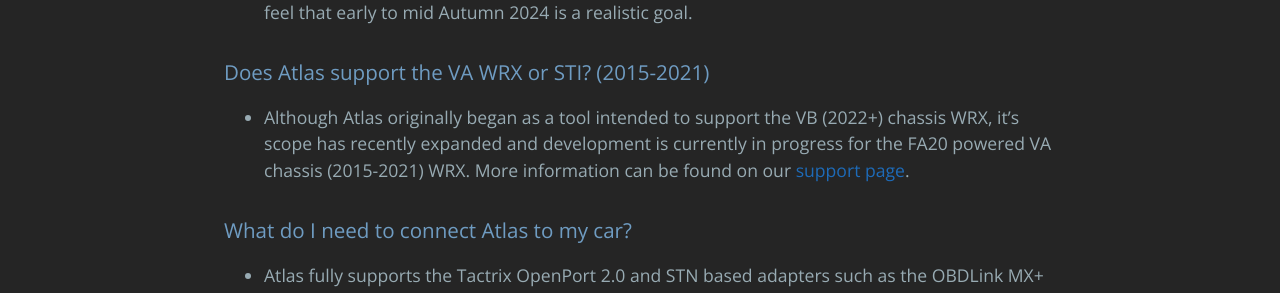
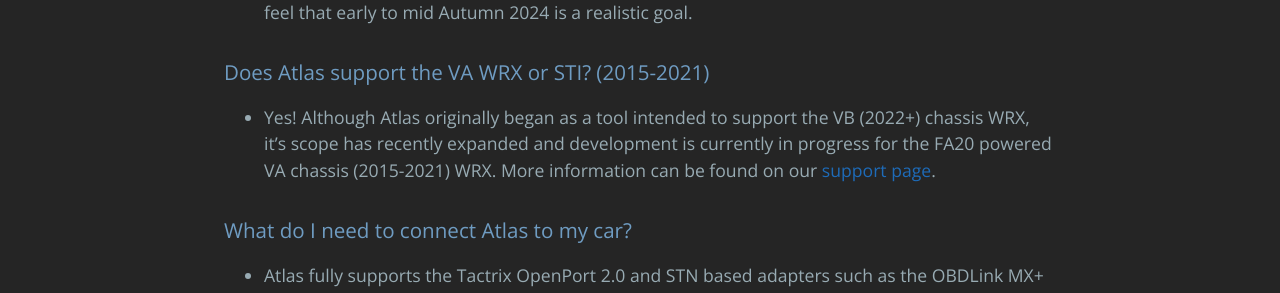
Before and after one commit to atlas-tuning/atlas-public, a Jekyll site: the page built from docs/faq.md, in a window 1280 px wide. Shown: the part 1022-1315 px from the top of the page. Built offline with Jekyll 4.4.1, drawn with Linux system fonts in a browser that asks for light colours.

Commit message:
Update faq.md

```diff
--- a/docs/faq.md
+++ b/docs/faq.md
@@ -23,7 +23,7 @@
 * Atlas is currently in a [limited Beta]({{ '/2024/08/30/limited-beta.html' | absolute_url }}). Rigorous testing accompanied with thorough pre-release documentation needs to be completed before we can publish a general release. That said, we feel that early to mid Autumn 2024 is a realistic goal.
 
 ### Does Atlas support the VA WRX or STI? (2015-2021)
-* Although Atlas originally began as a tool intended to support the VB (2022+) chassis WRX, it’s scope has recently expanded and development is currently in progress for the FA20 powered VA chassis (2015-2021) WRX. More information can be found on our [support page]({{ '/support.html' | absolute_url }}).
+* Yes! Although Atlas originally began as a tool intended to support the VB (2022+) chassis WRX, it’s scope has recently expanded and development is currently in progress for the FA20 powered VA chassis (2015-2021) WRX. More information can be found on our [support page]({{ '/support.html' | absolute_url }}).
 
 ### What do I need to connect Atlas to my car?
 * Atlas fully supports the Tactrix OpenPort 2.0 and STN based adapters such as the OBDLink MX+ with a built-in application driver. With some restrictions, ELM327 based devices also support flashing and datalogging. More information and a detailed list of supported devices can be found on our [support page]({{ '/support.html' | absolute_url }}).
```
